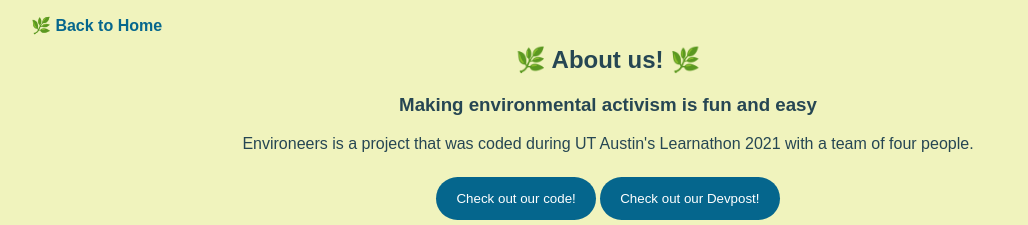
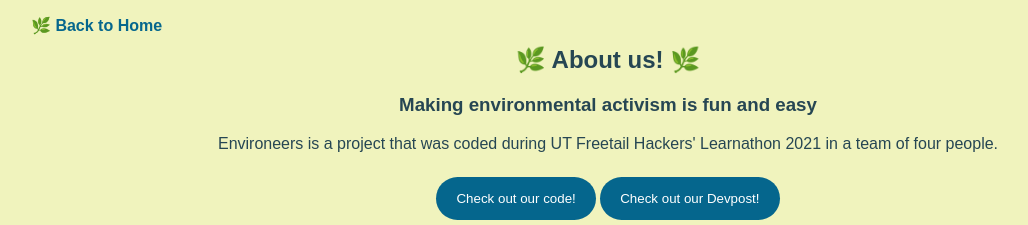
Before and after one commit to evanjelica/Environeers, a website: page docs/about.html in a window 1280 px wide. Shown: the top 225 px of the page, without its empty margins (32-1060 px from the left). Drawn offline with Linux system fonts and the light colour scheme.

Commit message:
Small changes to About

```diff
--- a/docs/about.html
+++ b/docs/about.html
@@ -23,7 +23,7 @@
         <div class="about">
             <h1>&#x1F33F About us! &#x1F33F</h1>
             <h3>Making environmental activism is fun and easy</h3>
-            <p>Environeers is a project that was coded during UT Austin's Learnathon 2021 with a team of four people.</p>
+            <p>Environeers is a project that was coded during UT Freetail Hackers' Learnathon 2021 in a team of four people.</p>
             <button><a target="_blank" href="https://github.com/evanjelica/Environeers">Check out our code!</a></button>
             <button><a target="_blank" href="https://devpost.com/software/environeers?ref_content=user-portfolio&ref_feature=in_progress">Check out our Devpost!</a></button>
         </div>
```
